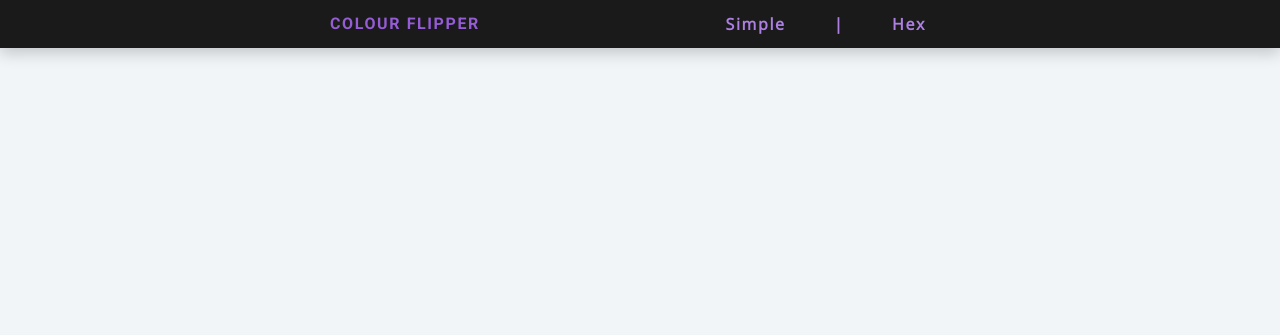
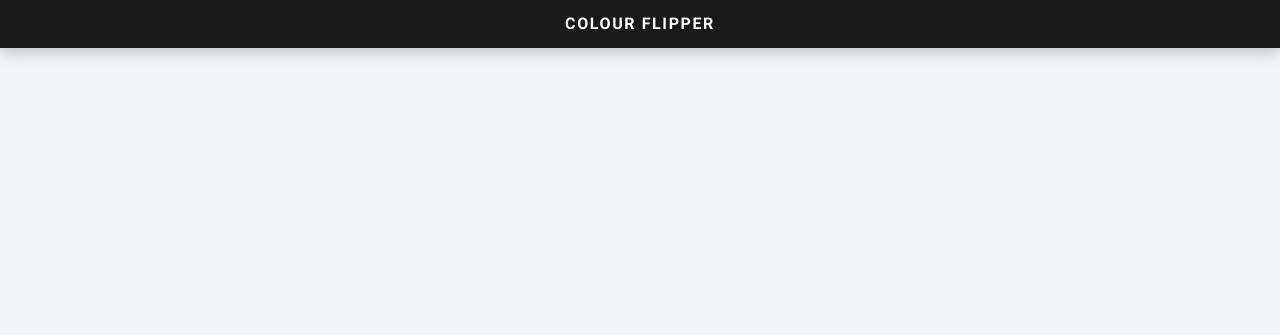
Before and after one commit to ldinski/colour-flipper-project, a plain HTML site: page hex.html in a window 1280 px wide. Shown: the top 335 px of the page. Drawn offline with nearby package versions, Linux system fonts and the light colour scheme.

Commit message:
dynamic colour changing text and heading

```diff
--- a/hex.html
+++ b/hex.html
@@ -12,14 +12,7 @@
   <body>
     <nav>
       <div class="nav-center">
-        <h4>colour flipper</h4>
-        <ul class="nav-links">
-          <li><a href="index.html">simple</a></li>
-          <li>
-            <div>|</div>
-          </li>
-          <li><a href="hex.html">hex</a></li>
-        </ul>
+        <h4 id="heading">colour flipper</h4>
       </div>
     </nav>
     <main>
--- a/hex.js
+++ b/hex.js
@@ -1,6 +1,7 @@
 const hex = [0, 1, 2, 3, 4, 5, 6, 7, 8, 9, "A", "B", "C", "D", "E", "F"];
 const btn = document.getElementById("btn");
 const color = document.querySelector(".color");
+const heading = document.getElementById("heading");
 
 btn.addEventListener("click", function () {
   let hexColor = "#";
@@ -10,6 +11,8 @@ btn.addEventListener("click", function () {
 
   color.textContent = hexColor;
   document.body.style.backgroundColor = hexColor;
+  heading.style.color = hexColor;
+  color.style.color = hexColor;
 });
 
 function getRandomNumber() {
--- a/styles.css
+++ b/styles.css
@@ -170,10 +170,11 @@ nav {
   display: flex;
   align-items: center;
   justify-content: space-between;
+  justify-content: center;
 }
 .nav-center h4 {
   margin-bottom: 0;
-  color: var(--clr-primary-1);
+  color: var(--clr-white);
 }
 .nav-links {
   display: flex;
```
